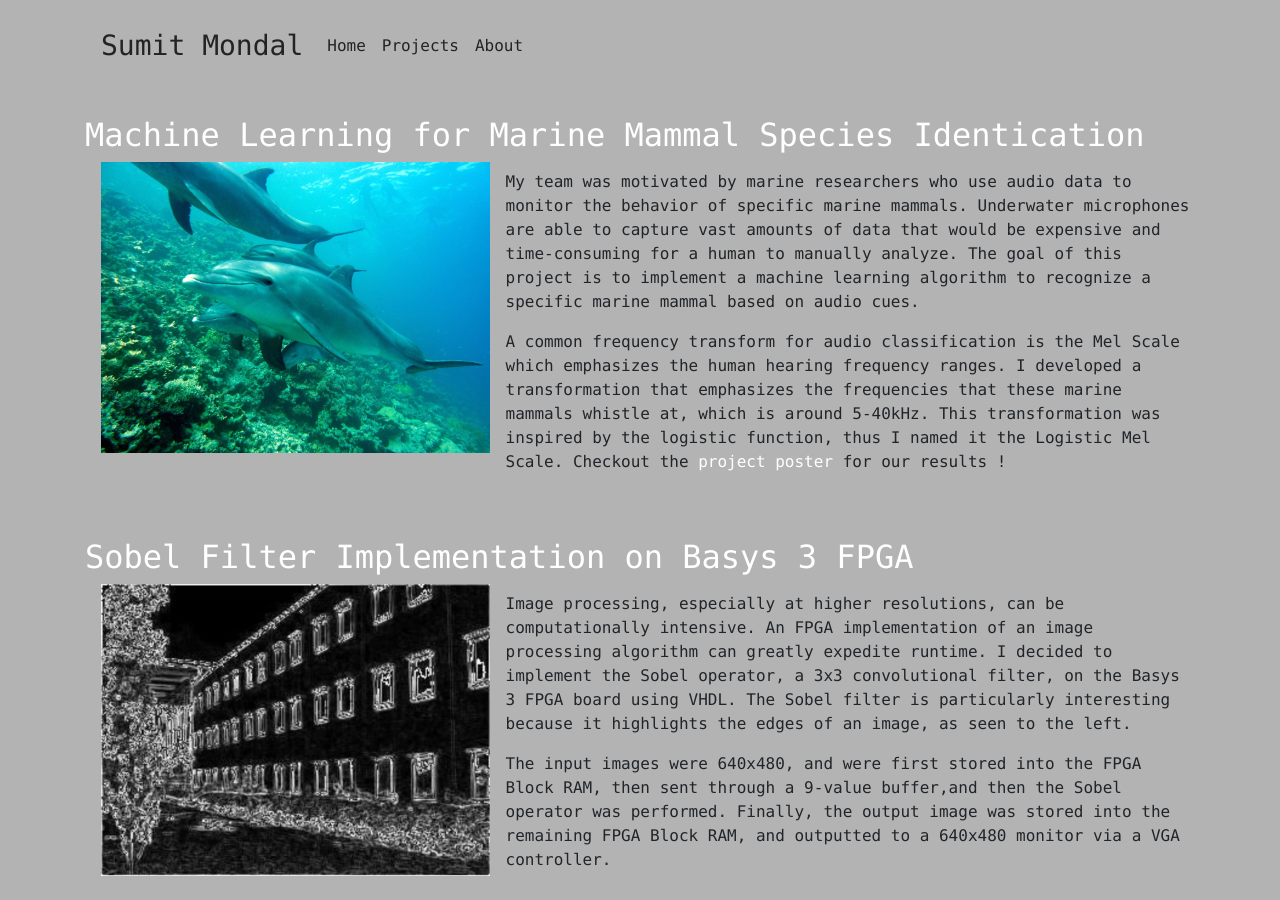
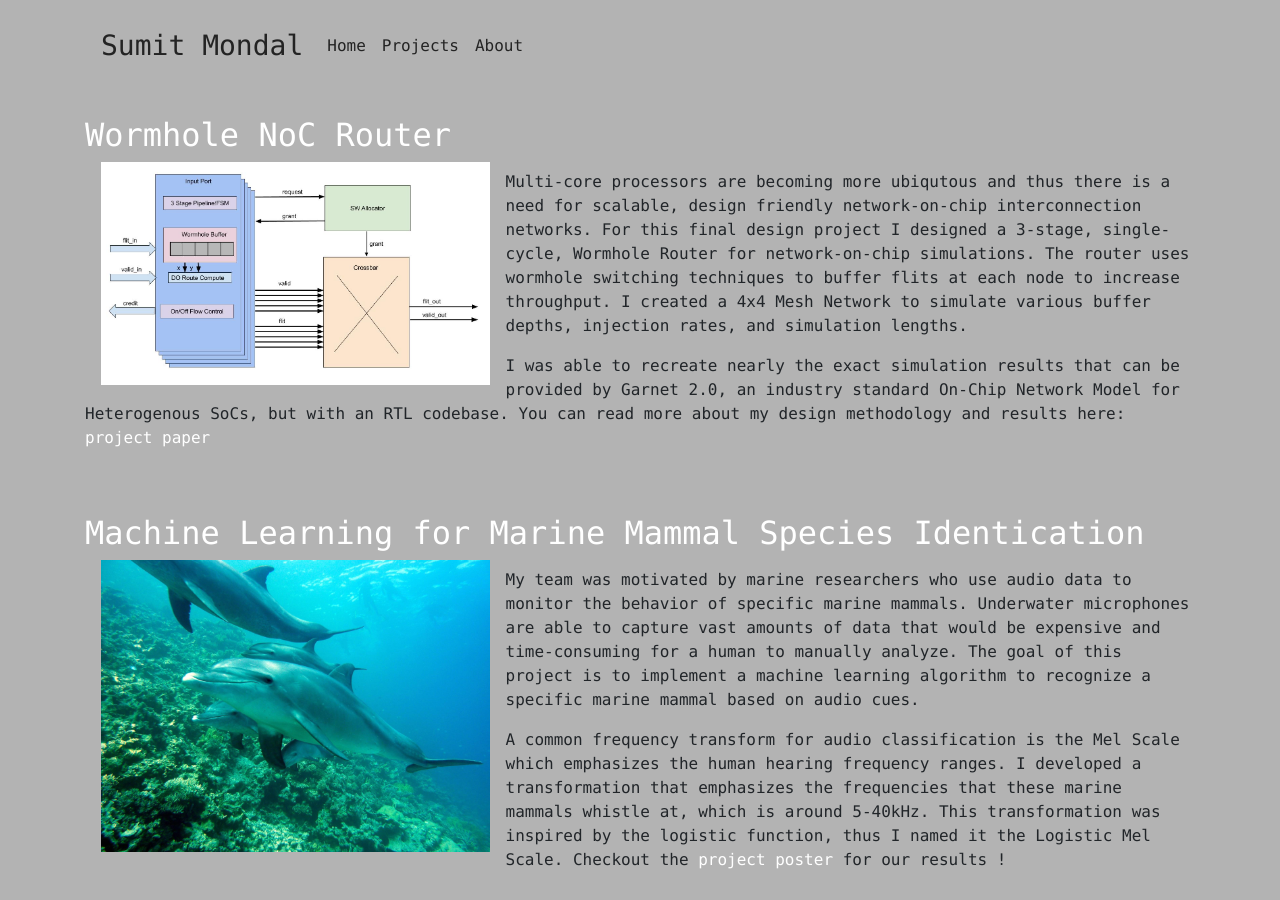
Before and after one commit to SumitMondal/SumitMondal.github.io, a Jekyll site: the page built from projects/index.html, in a window 1280 px wide and 900 px high. Built offline with Jekyll 4.4.1, drawn with Linux system fonts in a browser that asks for light colours.

Commit message:
new photos, added ICN project, updated about

```diff
--- a/index.html
+++ b/index.html
@@ -7,6 +7,8 @@
     <div class="col">
       <h1 class="text-secondary">Researcher. Engineer. Explorer.</h1>
       <p><img src="/images/cover.JPG" style="width: 75%;display: block; margin-left: auto; margin-right: auto;"   alt="cover" /></p>
+      <p><img src="/images/VIP_IDC.JPG" style="width: 75%;display: block; margin-left: auto; margin-right: auto;"   alt="cover" /></p>
+      <p><img src="/images/crater_lake.jpg" style="width: 75%;display: block; margin-left: auto; margin-right: auto;"   alt="cover" /></p>
     </div>
   </div>
 </div>
--- a/projects/index.html
+++ b/projects/index.html
@@ -11,6 +11,19 @@
   </div>
 </div>
 -->
+
+<div class="container">
+  <div class="row">
+    <div class="col">
+      <br>
+      <h2 class="text-secondary"><a href="https://github.com/SumitMondal/wormholeRouter">Wormhole NoC Router</a></h2>
+      <p><img src="/images/wormhole.jpg" style="width: 35%;display: block; float:left;margin:0 1em 1em 1em;"   alt="cover" /></p>
+      <p>Multi-core processors are becoming more ubiqutous and thus there is a need for scalable, design friendly network-on-chip interconnection networks. For this final design project I designed a 3-stage, single-cycle, Wormhole Router for network-on-chip simulations. The router uses wormhole switching techniques to buffer flits at each node to increase throughput. I created a 4x4 Mesh Network to simulate various buffer depths, injection rates, and simulation lengths.</p>
+      <p>I was able to recreate nearly the exact simulation results that can be provided by Garnet 2.0, an industry standard On-Chip Network Model for Heterogenous SoCs, but with an RTL codebase. You can read more about my design methodology and results here: <a href="/docs/wormhole.pdf">project paper</a></p>
+      <br>
+    </div>
+  </div>
+</div>
 
 <div class="container">
   <div class="row">
```
Also changed, not shown: about/index.md (+5 -3 lines), images/VIP_IDC.jpg (added), images/crater_lake.jpg (added), images/wormhole.jpg (added), 1 other file.
